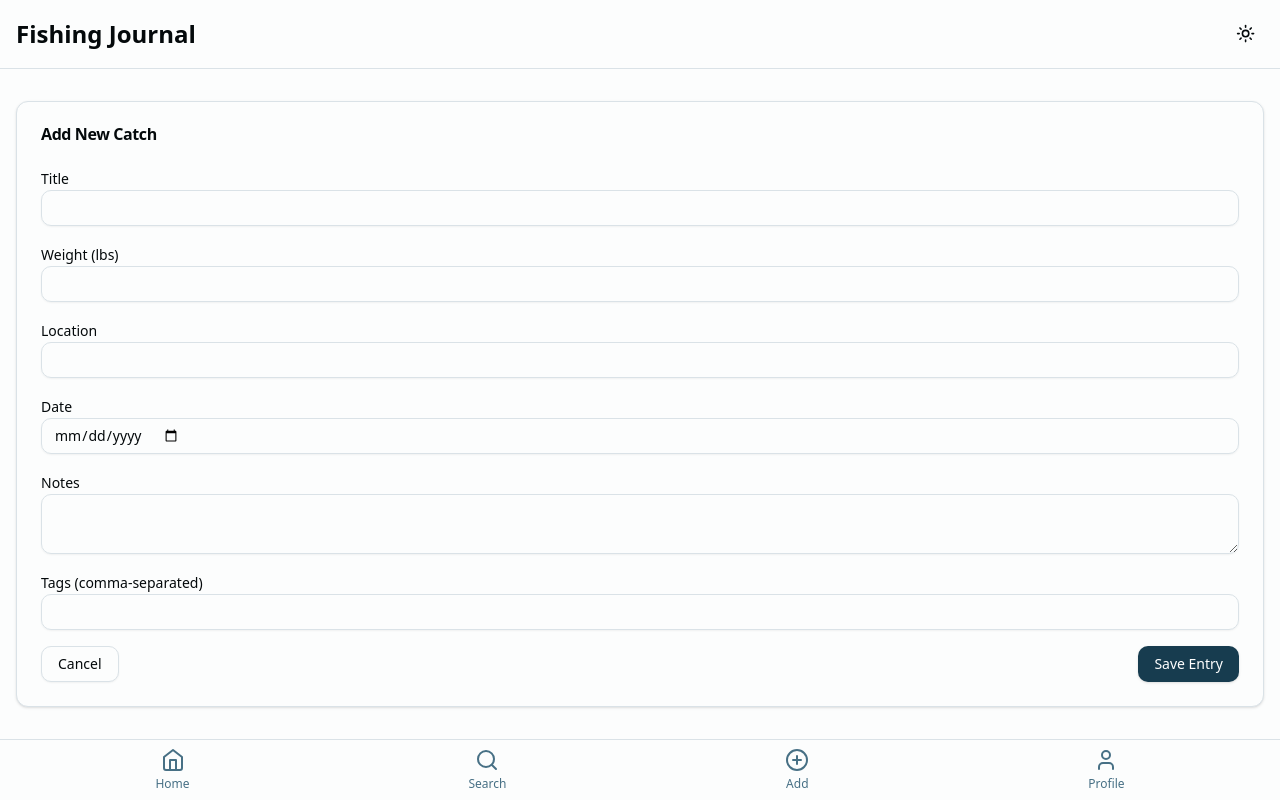
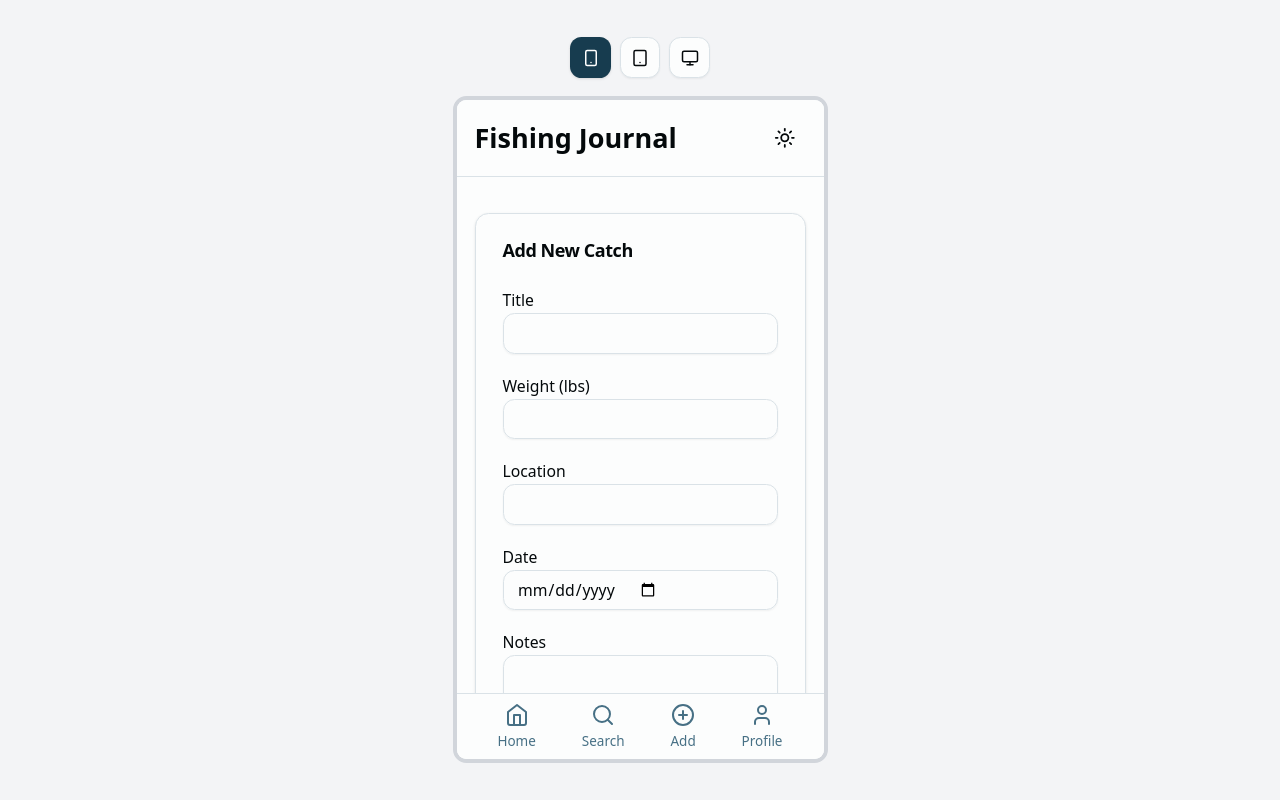
Before and after one commit to jasonkneen/sg-691722334004203, a Next.js app: page /add-entry in a window 1280 px wide. Built offline with nearby package versions, Linux system fonts and the light colour scheme.

Commit message:
SOFTGEN MAGIC

```diff
--- /dev/null
+++ b/src/components/DeviceWrapper.jsx
@@ -0,0 +1,55 @@
+import React, { useState } from 'react';
+import { Smartphone, Tablet, Monitor } from 'lucide-react';
+import { Button } from '@/components/ui/button';
+import { cn } from '@/lib/utils';
+
+const DeviceWrapper = ({ children }) => {
+  const [device, setDevice] = useState('mobile');
+
+  const deviceSizes = {
+    mobile: 'w-[375px] h-[667px]',
+    tablet: 'w-[768px] h-[1024px]',
+    tabletLandscape: 'w-[1024px] h-[768px]',
+    desktop: 'w-[1440px] h-[900px]',
+  };
+
+  return (
+    <div className="flex flex-col items-center justify-center min-h-screen bg-gray-100 dark:bg-gray-900 p-4">
+      <div className="flex space-x-2 mb-4">
+        <Button
+          variant={device === 'mobile' ? 'default' : 'outline'}
+          size="icon"
+          onClick={() => setDevice('mobile')}
+        >
+          <Smartphone className="h-4 w-4" />
+        </Button>
+        <Button
+          variant={device === 'tablet' ? 'default' : 'outline'}
+          size="icon"
+          onClick={() => setDevice('tablet')}
+        >
+          <Tablet className="h-4 w-4" />
+        </Button>
+        <Button
+          variant={device === 'desktop' ? 'default' : 'outline'}
+          size="icon"
+          onClick={() => setDevice('desktop')}
+        >
+          <Monitor className="h-4 w-4" />
+        </Button>
+      </div>
+      <div
+        className={cn(
+          'border-4 border-gray-300 dark:border-gray-700 rounded-lg overflow-hidden transition-all duration-300',
+          deviceSizes[device]
+        )}
+      >
+        <div className="w-full h-full overflow-auto bg-background">
+          {children}
+        </div>
+      </div>
+    </div>
+  );
+};
+
+export default DeviceWrapper;
--- a/src/components/Layout.jsx
+++ b/src/components/Layout.jsx
@@ -5,13 +5,13 @@ import { ThemeToggle } from './ThemeToggle';
 
 const Layout = ({ children }) => {
   return (
-    <div className="min-h-screen flex flex-col dark:bg-gray-900 dark:text-white">
+    <div className="flex flex-col h-full dark:bg-gray-900 dark:text-white">
       <header className="bg-background border-b border-border p-4 flex justify-between items-center">
         <h1 className="text-2xl font-bold">Fishing Journal</h1>
         <ThemeToggle />
       </header>
-      <main className="flex-grow">{children}</main>
-      <nav className="bg-background border-t border-border">
+      <main className="flex-grow overflow-auto">{children}</main>
+      <nav className="bg-background border-t border-border mt-auto">
         <div className="container mx-auto px-4">
           <ul className="flex justify-around py-2">
             <li>
--- a/src/pages/_app.js
+++ b/src/pages/_app.js
@@ -3,15 +3,18 @@ import { Toaster } from "@/components/ui/toaster";
 import Layout from "@/components/Layout";
 import ErrorBoundary from "@/components/ErrorBoundary";
 import { ThemeProvider } from "next-themes";
+import DeviceWrapper from "@/components/DeviceWrapper";
 
 export default function App({ Component, pageProps }) {
   return (
     <ThemeProvider attribute="class" defaultTheme="system" enableSystem>
       <ErrorBoundary>
-        <Layout>
-          <Component {...pageProps} />
-          <Toaster />
-        </Layout>
+        <DeviceWrapper>
+          <Layout>
+            <Component {...pageProps} />
+            <Toaster />
+          </Layout>
+        </DeviceWrapper>
       </ErrorBoundary>
     </ThemeProvider>
   );
--- a/src/styles/globals.css
+++ b/src/styles/globals.css
@@ -75,3 +75,22 @@
     font-feature-settings: "rlig" 1, "calt" 1;
   }
 }
+
+/* Device-specific styles */
+@media (max-width: 375px) {
+  html {
+    font-size: 14px;
+  }
+}
+
+@media (min-width: 376px) and (max-width: 768px) {
+  html {
+    font-size: 16px;
+  }
+}
+
+@media (min-width: 769px) {
+  html {
+    font-size: 18px;
+  }
+}
```
